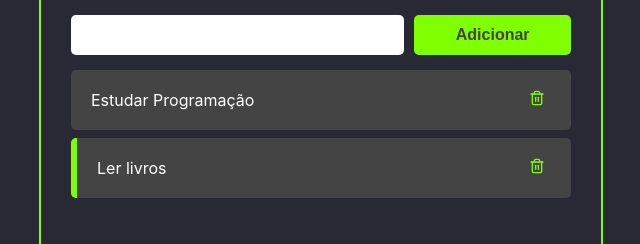
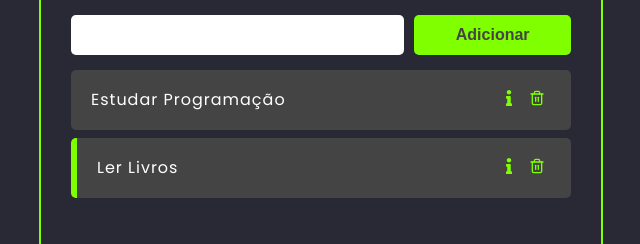
Before and after one commit to leuzaoo/ListaTarefas-ReactJS, a React (Create React App) app: page / in a window 1280 px wide. Shown: the part 138-382 px from the top of the page, without its empty margins (319-959 px from the left). Built offline with nearby package versions, Linux system fonts and the light colour scheme.

Commit message:
more info icon insert

```diff
--- a/src/App.jsx
+++ b/src/App.jsx
@@ -1,7 +1,11 @@
+// Librarys
 import React, { useState } from "react";
 import { v4 as uuidv4 } from "uuid";
 
+// Styles
 import "./App.css";
+
+// Components
 import AddTask from "./components/addTask";
 import Header from "./components/Header";
 import Tasks from "./components/Tasks";
--- a/src/components/Button.jsx
+++ b/src/components/Button.jsx
@@ -1,5 +1,7 @@
+// Library
 import React from "react";
 
+// Style
 import "./Button.css";
 
 const Button = ({ children, onClick }) => {
--- /dev/null
+++ b/src/components/Details.css
@@ -0,0 +1,15 @@
+.see-task-details-button {
+  background-color: #444;
+  border: none;
+  color: chartreuse;
+  font-size: 16px;
+  cursor: pointer;
+  transition: all 0.7s ease;
+  height: 30px;
+}
+
+.see-task-details-button:hover {
+  transition: all 0.3s ease;
+  background-color: #555;
+  border-radius: 15px;
+}
--- a/src/components/Header.jsx
+++ b/src/components/Header.jsx
@@ -1,4 +1,7 @@
+// Library
 import React from "react";
+
+// Style
 import "./Header.css";
 
 const Header = () => {
--- a/src/components/Task.css
+++ b/src/components/Task.css
@@ -1,32 +1,37 @@
-.task-container{
+@import url("https://fonts.googleapis.com/css2?family=Poppins:wght@400;500;700&display=swap");
+
+.task-container {
   background-color: #444;
   margin: 8px 0;
   padding: 15px 20px;
   display: flex;
   border-radius: 5px;
   justify-content: space-between;
-    color: #fff;
+  text-transform: capitalize;
+  color: white;
   align-items: center;
+  letter-spacing: 1px;
+  font-family: "Poppins", sans-serif;
 }
 
-.task-title{
+.task-title {
   cursor: pointer;
 }
 
-.remove-task-button{
+.remove-task-button {
   background-color: #444;
   border: none;
   font-size: 16px;
   color: chartreuse;
   cursor: pointer;
-    transition: all 0.3s ease;
+  transition: all 0.7s ease;
   height: 30px;
-    border-radius: 15px;
 }
 
-.remove-task-button:hover{
+.remove-task-button:hover {
   transition: all 0.3s ease;
   background-color: #555;
   color: darkred;
   font-weight: bold;
+  border-radius: 15px;
 }
--- a/src/components/Task.jsx
+++ b/src/components/Task.jsx
@@ -1,6 +1,10 @@
+// Library
 import React from "react";
 import { FiTrash2 } from "react-icons/fi";
+import { FaInfo } from "react-icons/fa";
 
+// Style
+import "./Details.css";
 import "./Task.css";
 
 const Task = ({ task, handleTaskClick, handleTaskDeletion }) => {
@@ -15,6 +19,12 @@ const Task = ({ task, handleTaskClick, handleTaskDeletion }) => {
 
       <div className="buttons-container">
         <button
+          className="see-task-details-button"
+          onClick={() => handleTaskDeletion(task.id)}
+        >
+          <FaInfo />
+        </button>
+        <button
           className="remove-task-button"
           onClick={() => handleTaskDeletion(task.id)}
         >
--- a/src/components/Tasks.jsx
+++ b/src/components/Tasks.jsx
@@ -1,3 +1,4 @@
+// Library
 import React from "react";
 import Task from "./Task";
 
--- a/src/components/addTask.jsx
+++ b/src/components/addTask.jsx
@@ -1,6 +1,10 @@
+// Library
 import React, { useState } from "react";
 
+// Style
 import "./addTask.css";
+
+// Components
 import Button from "./Button";
 
 const AddTask = ({ handleTaskAddition }) => {
```
Lines whose indentation alone changed are shown as unchanged.
